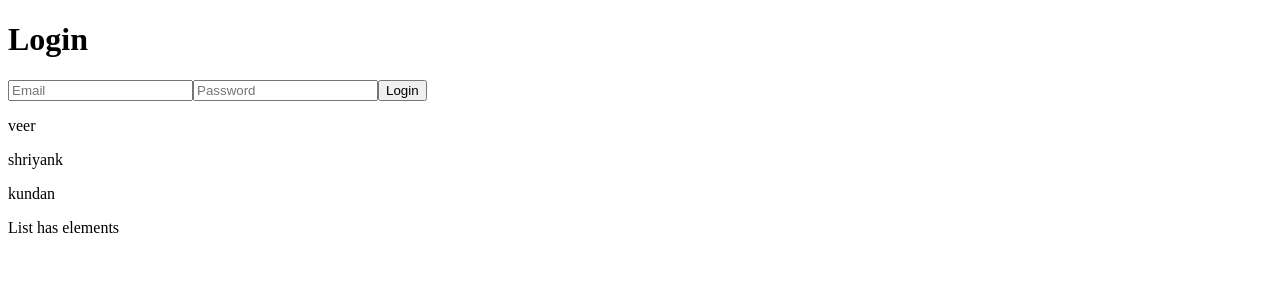
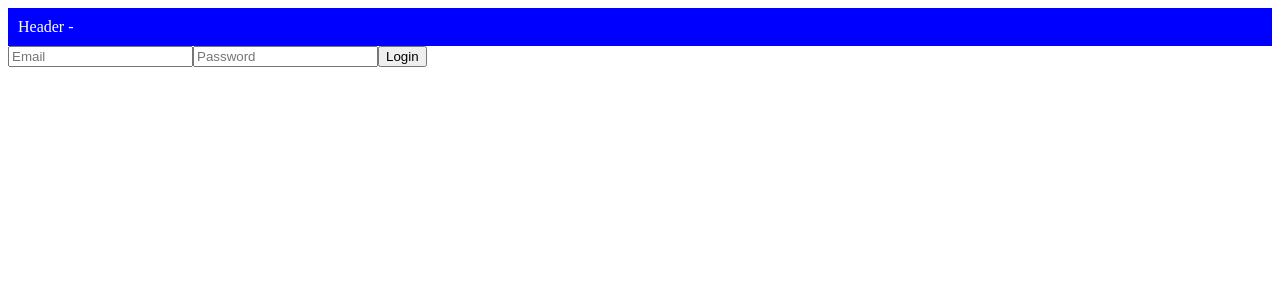
Before and after one commit to Veer19/react-starter, a React (Create React App) app: page / in a window 1280 px wide. Shown: the top 300 px of the page. Built offline with nearby package versions, Linux system fonts and the light colour scheme.

Commit message:
components

```diff
--- a/src/App.js
+++ b/src/App.js
@@ -1,18 +1,20 @@
 import { useEffect, useState } from "react";
-
+import Header from "components/Header";
 const App = () => {
+  const [name, setName] = useState("Veer");
   const [email, setEmail] = useState("");
   const [password, setPassword] = useState("");
-  useEffect(() => {
-    console.log(name);
-  }, [name]);
   const handleLogin = () => {
     console.log(email, password);
   };
-  const [names, setNames] = useState(["veer", "shriyank", "kundan"]);
+  const handleUpdateEmail = (email) => {
+    if (email != "") {
+      setEmail(email);
+    }
+  };
   return (
     <div>
-      <h1>Login</h1>
+      <Header userName={email} setUsername={handleUpdateEmail} />
       <input
         placeholder="Email"
         type="email"
@@ -28,10 +30,6 @@ const App = () => {
         }}
       ></input>
       <button onClick={handleLogin}>Login</button>
-      {names.map((name, index) => {
-        return <p key={index}>{name}</p>;
-      })}
-      {names.length == 0 ? <p>List Empty</p> : <p>List has elements</p>}
     </div>
   );
 };
--- /dev/null
+++ b/src/components/Header.js
@@ -0,0 +1,8 @@
+const Header = ({ userName, setUsername }) => {
+  //   const userName = props.userName;
+  return (
+    <div style={{ padding: "10px", background: "blue", color: "white" }}>Header - {userName}</div>
+  );
+};
+
+export default Header;
```
Also changed, not shown: .eslintrc.json.
